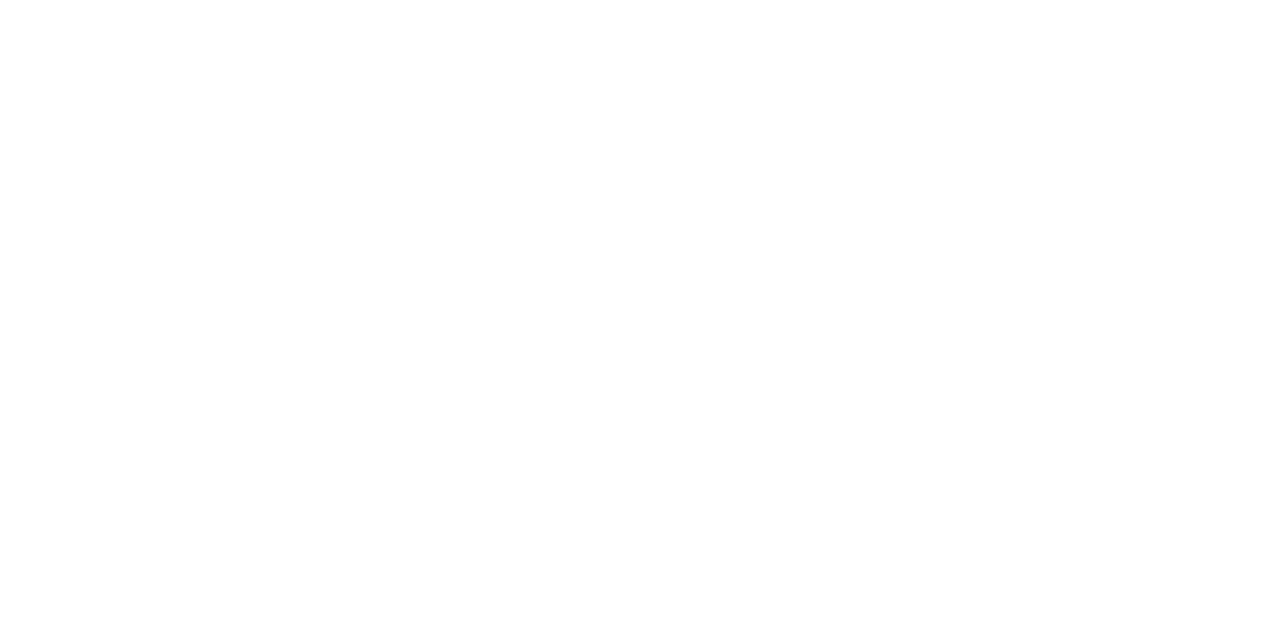
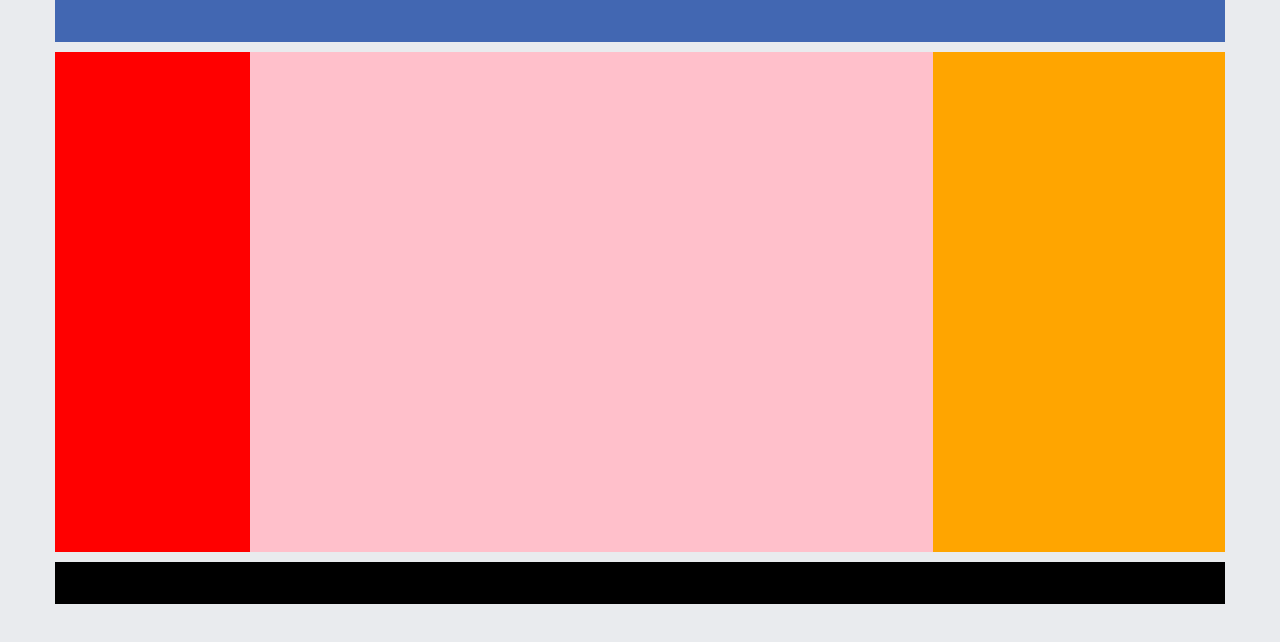
Before and after one commit to alamdeep-1/social_site, a plain HTML site: page index.html in a window 1280 px wide. Drawn offline with Linux system fonts and the light colour scheme.

Commit message:
started with networking site

```diff
--- a/index.html
+++ b/index.html
@@ -8,5 +8,15 @@
 </head>
 <body>
 
+<div class="container">
+    <nav class="row" id="my-nav"></nav>
+    <article class="row">
+        <section class="col-md-2 red"></section>
+        <section class="col-md-7 pink"></section>
+        <section class="col-md-3 orange"></section>
+    </article>
+    <footer class="row"></footer>
+</div>
+
 </body>
 </html>
--- a/main.css
+++ b/main.css
@@ -0,0 +1,34 @@
+
+body{
+    background-color: #E9EBEE;
+}
+
+#my-nav{
+    background-color: #4267B2;
+    height: 42px;
+    margin-bottom: 10px;
+
+}
+
+.red, .pink, .orange{
+    height: 500px;
+}
+
+.red{
+    background-color: red;
+}
+
+.pink{
+    background-color: pink;
+}
+
+.orange{
+    background-color: orange;
+
+}
+
+footer{
+    background-color: black;
+    height: 42px;
+    margin-top: 10px;
+}
```
